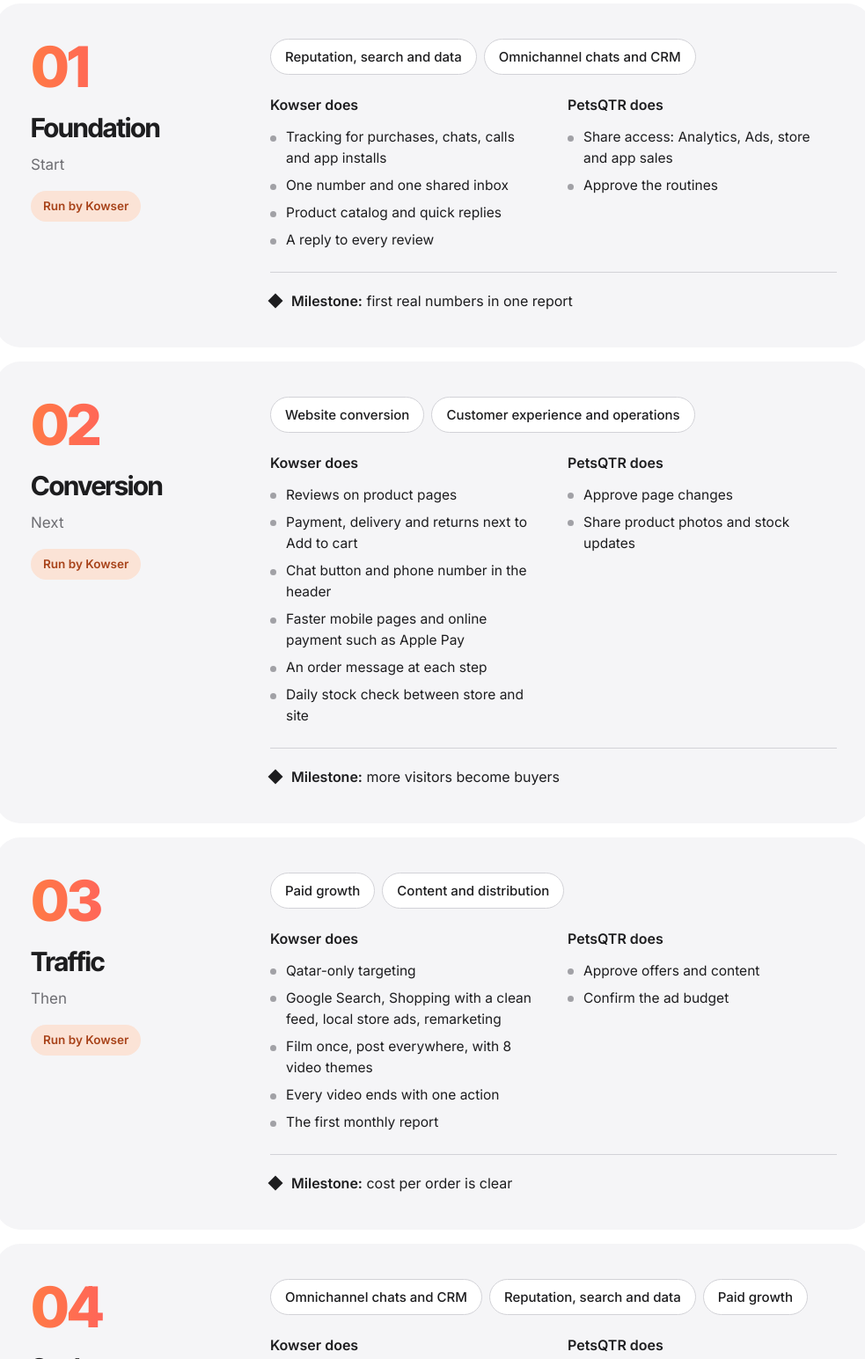
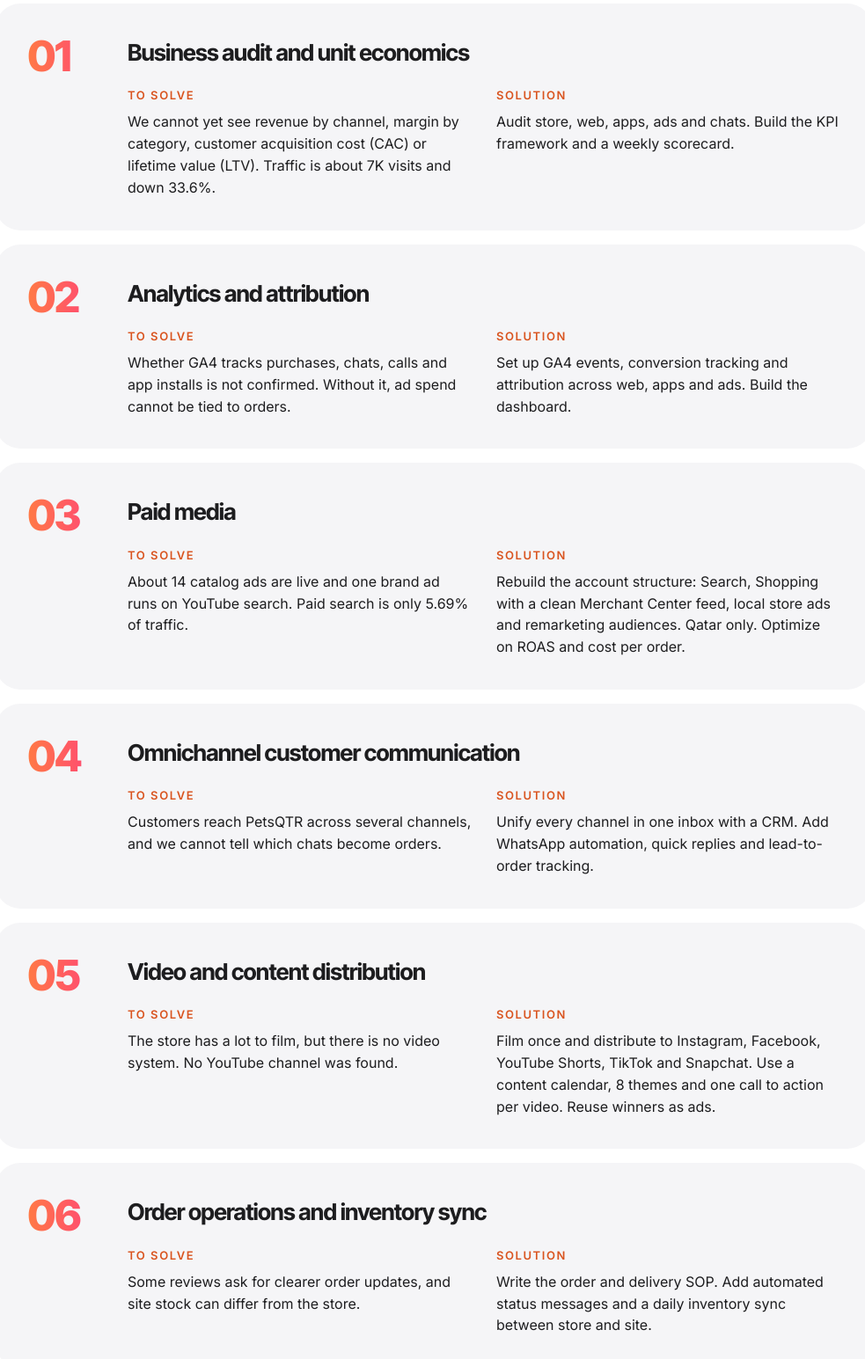
Before and after one commit to KowserAhmed-KDC/petsqtr-proposal, a plain HTML site: page index.html in a window 1280 px wide. Shown: the part 6700-8245 px from the top of the page at 88% size, without its empty margins (147-1130 px from the left). Drawn offline with Linux system fonts and the light colour scheme.

Commit message:
Update index.html

```diff
--- a/index.html
+++ b/index.html
@@ -185,6 +185,14 @@ h2 { font-family: var(--display); font-weight: 700; font-size: clamp(32px, 6vw,
 .mx td:not(:first-child) { color: var(--muted); }
 .mx tr.lead td { background: #fff1ea; color: #a8431a; font-weight: 600; text-align: center; border-bottom: 0; }
 .mx tr.lead td:first-child { text-align: left; border-radius: 12px 0 0 12px; }
+.areas { display: grid; gap: 16px; }
+.area { background: var(--grey); border-radius: 28px; padding: 36px; display: grid; grid-template-columns: 90px 1fr; gap: 24px; }
+.an { font-family: var(--display); font-weight: 800; font-size: 48px; letter-spacing: -.04em; line-height: 1; background: linear-gradient(90deg, var(--orange), var(--pink)); -webkit-background-clip: text; background-clip: text; color: transparent; }
+.area h3 { font-family: var(--display); font-size: 26px; font-weight: 700; letter-spacing: -.03em; margin-bottom: 18px; }
+.ac { display: grid; grid-template-columns: 1fr 1fr; gap: 28px; }
+.ac h4 { font-size: 13px; font-weight: 700; letter-spacing: .12em; text-transform: uppercase; color: #d9541f; margin-bottom: 8px; }
+.ac p { font-size: 16px; line-height: 1.55; }
+@media (max-width: 860px) { .area { grid-template-columns: 1fr; padding: 26px; gap: 14px; } .ac { grid-template-columns: 1fr; gap: 18px; } .an { font-size: 40px; } }
 /* investment */
 .price { font-family: var(--display); font-weight: 800; font-size: clamp(44px, 8vw, 72px); letter-spacing: -.045em; line-height: 1; margin: 14px 0 6px; }
 .price small { font-size: .32em; letter-spacing: 0; color: var(--muted-dark); font-weight: 600; margin-left: 6px; }
@@ -350,65 +358,62 @@ footer p { color: var(--muted-dark); max-width: 80ch; }
       <span class="eyebrow">PetsQTR · Phase by phase</span>
       <h2>Who does what.<br>In what order.</h2>
     </div>
-    <div class="phases">
-      <article class="phase">
-        <div class="pl"><div class="pn">01</div><h3>Foundation</h3><p class="pt">Start</p><span class="run">Run by Kowser</span></div>
-        <div class="pr">
-          <div class="chips2"><span>Reputation, search and data</span><span>Omnichannel chats and CRM</span></div>
-          <div class="cols">
-            <div><h4>Kowser does</h4><ul class="bul"><li>Tracking for purchases, chats, calls and app installs</li><li>One number and one shared inbox</li><li>Product catalog and quick replies</li><li>A reply to every review</li></ul></div>
-            <div><h4>PetsQTR does</h4><ul class="bul"><li>Share access: Analytics, Ads, store and app sales</li><li>Approve the routines</li></ul></div>
-          </div>
-          <p class="mile"><b>Milestone:</b> first real numbers in one report</p>
+    <div class="areas">
+      <article class="area">
+        <div class="an">01</div>
+        <div class="ab"><h3>Business audit and unit economics</h3>
+          <div class="ac"><div><h4>To solve</h4><p>We cannot yet see revenue by channel, margin by category, customer acquisition cost (CAC) or lifetime value (LTV). Traffic is about 7K visits and down 33.6%.</p></div><div><h4>Solution</h4><p>Audit store, web, apps, ads and chats. Build the KPI framework and a weekly scorecard.</p></div></div>
         </div>
       </article>
-      <article class="phase">
-        <div class="pl"><div class="pn">02</div><h3>Conversion</h3><p class="pt">Next</p><span class="run">Run by Kowser</span></div>
-        <div class="pr">
-          <div class="chips2"><span>Website conversion</span><span>Customer experience and operations</span></div>
-          <div class="cols">
-            <div><h4>Kowser does</h4><ul class="bul"><li>Reviews on product pages</li><li>Payment, delivery and returns next to Add to cart</li><li>Chat button and phone number in the header</li><li>Faster mobile pages and online payment such as Apple Pay</li><li>An order message at each step</li><li>Daily stock check between store and site</li></ul></div>
-            <div><h4>PetsQTR does</h4><ul class="bul"><li>Approve page changes</li><li>Share product photos and stock updates</li></ul></div>
-          </div>
-          <p class="mile"><b>Milestone:</b> more visitors become buyers</p>
+      <article class="area">
+        <div class="an">02</div>
+        <div class="ab"><h3>Analytics and attribution</h3>
+          <div class="ac"><div><h4>To solve</h4><p>Whether GA4 tracks purchases, chats, calls and app installs is not confirmed. Without it, ad spend cannot be tied to orders.</p></div><div><h4>Solution</h4><p>Set up GA4 events, conversion tracking and attribution across web, apps and ads. Build the dashboard.</p></div></div>
         </div>
       </article>
-      <article class="phase">
-        <div class="pl"><div class="pn">03</div><h3>Traffic</h3><p class="pt">Then</p><span class="run">Run by Kowser</span></div>
-        <div class="pr">
-          <div class="chips2"><span>Paid growth</span><span>Content and distribution</span></div>
-          <div class="cols">
-            <div><h4>Kowser does</h4><ul class="bul"><li>Qatar-only targeting</li><li>Google Search, Shopping with a clean feed, local store ads, remarketing</li><li>Film once, post everywhere, with 8 video themes</li><li>Every video ends with one action</li><li>The first monthly report</li></ul></div>
-            <div><h4>PetsQTR does</h4><ul class="bul"><li>Approve offers and content</li><li>Confirm the ad budget</li></ul></div>
-          </div>
-          <p class="mile"><b>Milestone:</b> cost per order is clear</p>
+      <article class="area">
+        <div class="an">03</div>
+        <div class="ab"><h3>Paid media</h3>
+          <div class="ac"><div><h4>To solve</h4><p>About 14 catalog ads are live and one brand ad runs on YouTube search. Paid search is only 5.69% of traffic.</p></div><div><h4>Solution</h4><p>Rebuild the account structure: Search, Shopping with a clean Merchant Center feed, local store ads and remarketing audiences. Qatar only. Optimize on ROAS and cost per order.</p></div></div>
         </div>
       </article>
-      <article class="phase">
-        <div class="pl"><div class="pn">04</div><h3>Scale</h3><p class="pt">After</p><span class="run">Run by Kowser</span></div>
-        <div class="pr">
-          <div class="chips2"><span>Omnichannel chats and CRM</span><span>Reputation, search and data</span><span>Paid growth</span></div>
-          <div class="cols">
-            <div><h4>Kowser does</h4><ul class="bul"><li>Reorder reminders, food subscriptions, loyalty offer</li><li>A review request after each delivery</li><li>Better page titles and product data</li><li>Move budget to the best sellers</li></ul></div>
-            <div><h4>PetsQTR does</h4><ul class="bul"><li>Approve offers</li><li>Decide budget moves</li></ul></div>
-          </div>
-          <p class="mile"><b>Milestone:</b> repeat sales grow</p>
+      <article class="area">
+        <div class="an">04</div>
+        <div class="ab"><h3>Omnichannel customer communication</h3>
+          <div class="ac"><div><h4>To solve</h4><p>Customers reach PetsQTR across several channels, and we cannot tell which chats become orders.</p></div><div><h4>Solution</h4><p>Unify every channel in one inbox with a CRM. Add WhatsApp automation, quick replies and lead-to-order tracking.</p></div></div>
+        </div>
+      </article>
+      <article class="area">
+        <div class="an">05</div>
+        <div class="ab"><h3>Video and content distribution</h3>
+          <div class="ac"><div><h4>To solve</h4><p>The store has a lot to film, but there is no video system. No YouTube channel was found.</p></div><div><h4>Solution</h4><p>Film once and distribute to Instagram, Facebook, YouTube Shorts, TikTok and Snapchat. Use a content calendar, 8 themes and one call to action per video. Reuse winners as ads.</p></div></div>
+        </div>
+      </article>
+      <article class="area">
+        <div class="an">06</div>
+        <div class="ab"><h3>Order operations and inventory sync</h3>
+          <div class="ac"><div><h4>To solve</h4><p>Some reviews ask for clearer order updates, and site stock can differ from the store.</p></div><div><h4>Solution</h4><p>Write the order and delivery SOP. Add automated status messages and a daily inventory sync between store and site.</p></div></div>
+        </div>
+      </article>
+      <article class="area">
+        <div class="an">07</div>
+        <div class="ab"><h3>Reputation and organic search</h3>
+          <div class="ac"><div><h4>To solve</h4><p>Google rating is 4.3 from 361 reviews, and pages could show richer results.</p></div><div><h4>Solution</h4><p>A review response and request routine. SEO: page titles, structured product data and Google Business Profile.</p></div></div>
+        </div>
+      </article>
+      <article class="area">
+        <div class="an">08</div>
+        <div class="ab"><h3>Retention and lifetime value</h3>
+          <div class="ac"><div><h4>To solve</h4><p>Pet food is a repeat purchase, but a system to bring buyers back is not confirmed.</p></div><div><h4>Solution</h4><p>Customer segmentation, reorder reminders, food subscriptions and a VIP loyalty program.</p></div></div>
+        </div>
+      </article>
+      <article class="area">
+        <div class="an">09</div>
+        <div class="ab"><h3>Strategy rhythm</h3>
+          <div class="ac"><div><h4>To solve</h4><p>Without a steady review, gains fade.</p></div><div><h4>Solution</h4><p>Monthly strategy review, quarterly plan, SOP updates.</p></div></div>
         </div>
       </article>
     </div>
-    <h3 class="mx-t">Six works across the phases</h3>
-    <div class="mx-w"><table class="mx">
-      <thead><tr><th>Work</th><th>01</th><th>02</th><th>03</th><th>04</th></tr></thead>
-      <tbody>
-        <tr><td>Paid growth</td><td>·</td><td>·</td><td>Set up</td><td>Improve</td></tr>
-        <tr><td>Content and distribution</td><td>·</td><td>·</td><td>Set up</td><td>Improve</td></tr>
-        <tr><td>Website conversion</td><td>·</td><td>Build</td><td>Run</td><td>Improve</td></tr>
-        <tr><td>Customer experience and operations</td><td>·</td><td>Build</td><td>Run</td><td>Run</td></tr>
-        <tr><td>Omnichannel chats and CRM</td><td>Set up</td><td>Run</td><td>Run</td><td>Improve</td></tr>
-        <tr><td>Reputation, search and data</td><td>Set up</td><td>Run</td><td>Run</td><td>Improve</td></tr>
-        <tr class="lead"><td>Kowser, strategy lead</td><td colspan="4">Runs across every phase, from day 1</td></tr>
-      </tbody>
-    </table></div>
   </div>
 </section>
 
```
